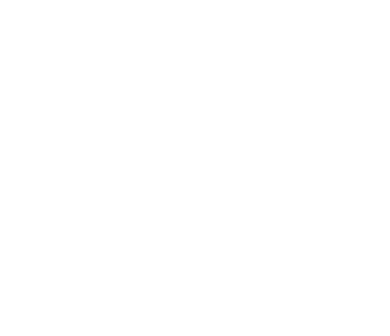
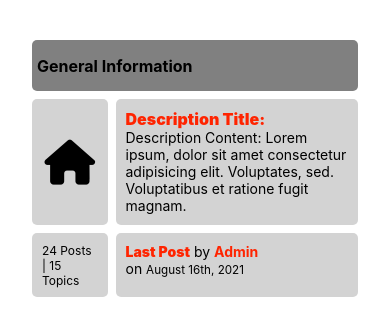
Before and after one commit to Clyrko/CentralUniversityForum, a plain HTML site: page index.html in a window 390 px wide. Drawn offline with Linux system fonts and the light colour scheme.

Commit message:
Add CSS styling

```diff
--- a/index.html
+++ b/index.html
@@ -4,9 +4,38 @@
     <meta charset="UTF-8">
     <meta http-equiv="X-UA-Compatible" content="IE=edge">
     <meta name="viewport" content="width=device-width, initial-scale=1.0">
-    <title>Document</title>
+    <title>Central Univercity's Discussion Forum</title>
+    <link rel="stylesheet" href="style.css">
+    <script src="https://kit.fontawesome.com/7005b16781.js" crossorigin="anonymous"></script>
 </head>
 <body>
+    <div class="container">
+        <div class="subforum">
+            <div class="subforum-title">
+                <h1>General Information</h1>
+            </div>
+            <div class="subforum-row">
+                <div class="subforum-icon subforum-column center">
+                    <i class="fas fa-home"></i>
+                </div>
+                <div class="subforum-description subforum-column">
+                    <h1><a href="">Description Title:</a></h1>
+                    <p>Description Content: Lorem ipsum, dolor sit amet consectetur adipisicing elit. Voluptates, sed. Voluptatibus et ratione fugit magnam.</p>
+                </div>
+                <div class="subforum-stats subforum-column center">
+                    <span>24 Posts | 15 Topics</span>
+                </div>
+                <div class="subforum-info subforum-column">
+                    <b><a href="">Last Post</a></b> by <a href="">Admin</a>
+                    <br>
+                    on <small>August 16th, 2021</small>
+                </div>
+            </div>
+            <hr class="subforum-divider">
+        </div>
 
+    </div>
+
+    <script src="main.js"></script>
 </body>
 </html>
--- a/style.css
+++ b/style.css
@@ -0,0 +1,155 @@
+/* Global Section*/
+
+* {
+
+    box-sizing: border-box;
+}
+
+html {
+
+    font-size: 14px;
+    font-family: -apple-system, BlinkMacSystemFont, 'Segoe UI', Roboto, Oxygen, Ubuntu, Cantarell, 'Open Sans', 'Helvetica Neue', sans-serif;
+}
+
+a {
+
+    color: #ff2400;
+    font-weight: bolder;
+    text-decoration: none;
+}
+
+h1 {
+
+    font-size: 16px;
+    font-weight: bolder;
+}
+
+/*End of Global Section*/
+
+/* Home Page */
+
+.container {
+
+    margin: 20px;
+    padding: 20px;
+}
+
+.subforum {
+
+    margin-top: 20px;
+}
+
+.subforum-title {
+
+    background-color: gray;
+    padding: 5px;
+    border-radius: 5px;
+    margin: 4px;
+}
+
+.subforum-description * {
+
+    margin-block: 0;
+}
+
+.subforum-row {
+
+    display: grid;
+    grid-template-columns: 7% 60% 13% 20%;
+}
+
+.subforum-column {
+
+    padding: 10px;
+    margin: 4px;
+    border-radius: 5px;
+    background-color: lightgray;
+}
+
+.subforum-icon i {
+
+    font-size: 45px;
+}
+
+.subforum-divider {
+
+    display: none;
+}
+
+.center {
+
+    display: flex;
+    justify-content: center;
+    align-items: center;
+}
+
+
+/* End of Home Page */
+
+/* Media Queries Section*/
+
+
+/* Smart Phones*/
+@media screen and (max-width: 480px) {
+
+    .container {
+
+        margin: 10px;
+        padding: 10px;
+    }
+
+    .subforum-row {
+
+        display: grid;
+        grid-template-columns: 25% 75%;
+        grid-template-rows: 65% 35%;
+    }
+
+    .subforum-stats {
+
+        font-size: 12px;
+    }
+
+    .subforum-divider {
+
+        display: block;
+        border: 0;
+        height: 1px;
+
+    }
+}
+
+/* Tablets*/
+@media screen and (min-width: 460) and (max-width: 1024px) {
+
+    html {
+
+        font-size: 16px;
+    }
+
+    h1 {
+
+        font-size: 18px;
+    }
+
+    .container {
+
+        margin: 15px;
+        padding: 15px;
+    }
+
+    .subforum-row {
+
+        display: grid;
+        grid-template-columns: 10% 60% 10% 20%;
+    }
+
+    .subforum-icon i {
+
+        font-size: 35px;
+    }
+
+
+}
+
+/* End of Media Queries Section*/
```
